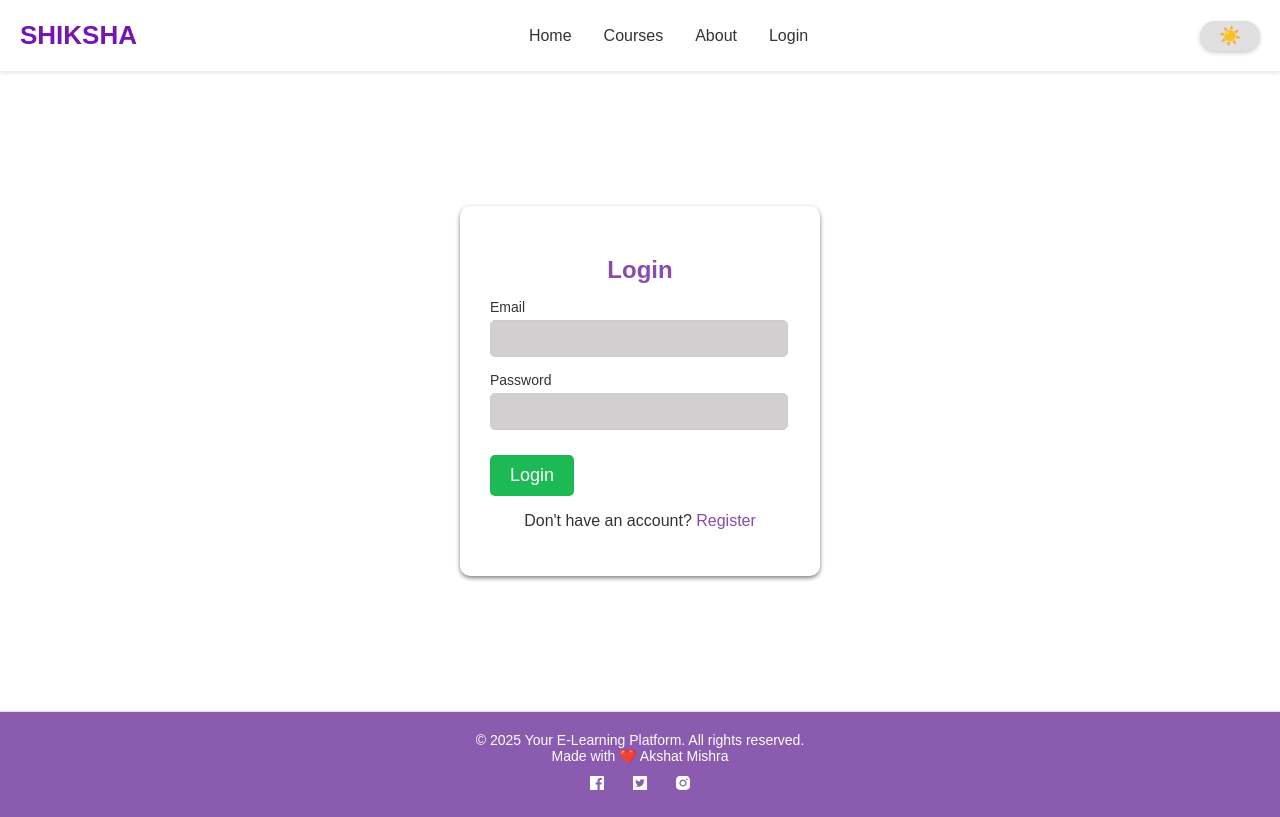
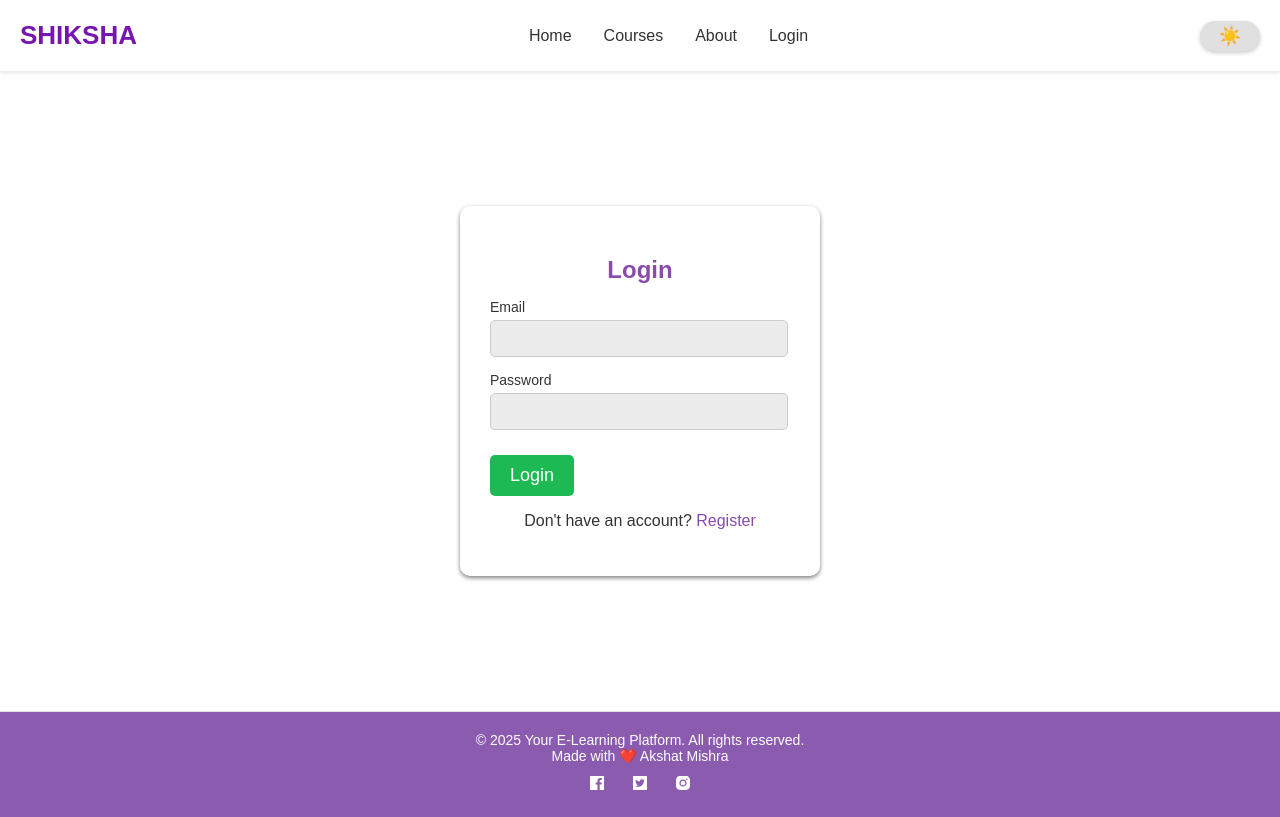
Before and after one commit to Akshatmishra1211/Shiksha-frontend, a React (Vite) app: page /course/1 in a window 1280 px wide. Built offline with nearby package versions, Linux system fonts and the light colour scheme; no server answers.

Commit message:
Update App.css

```diff
--- a/src/App.css
+++ b/src/App.css
@@ -84,7 +84,7 @@ body {
 input,
 textarea,
 select {
-  background-color: rgb(209, 207, 207);
+  background-color: rgb(236, 236, 236);
   color: rgb(19, 18, 18);
   border: 1px solid var(--border-color);
   border-radius: 4px;
```
